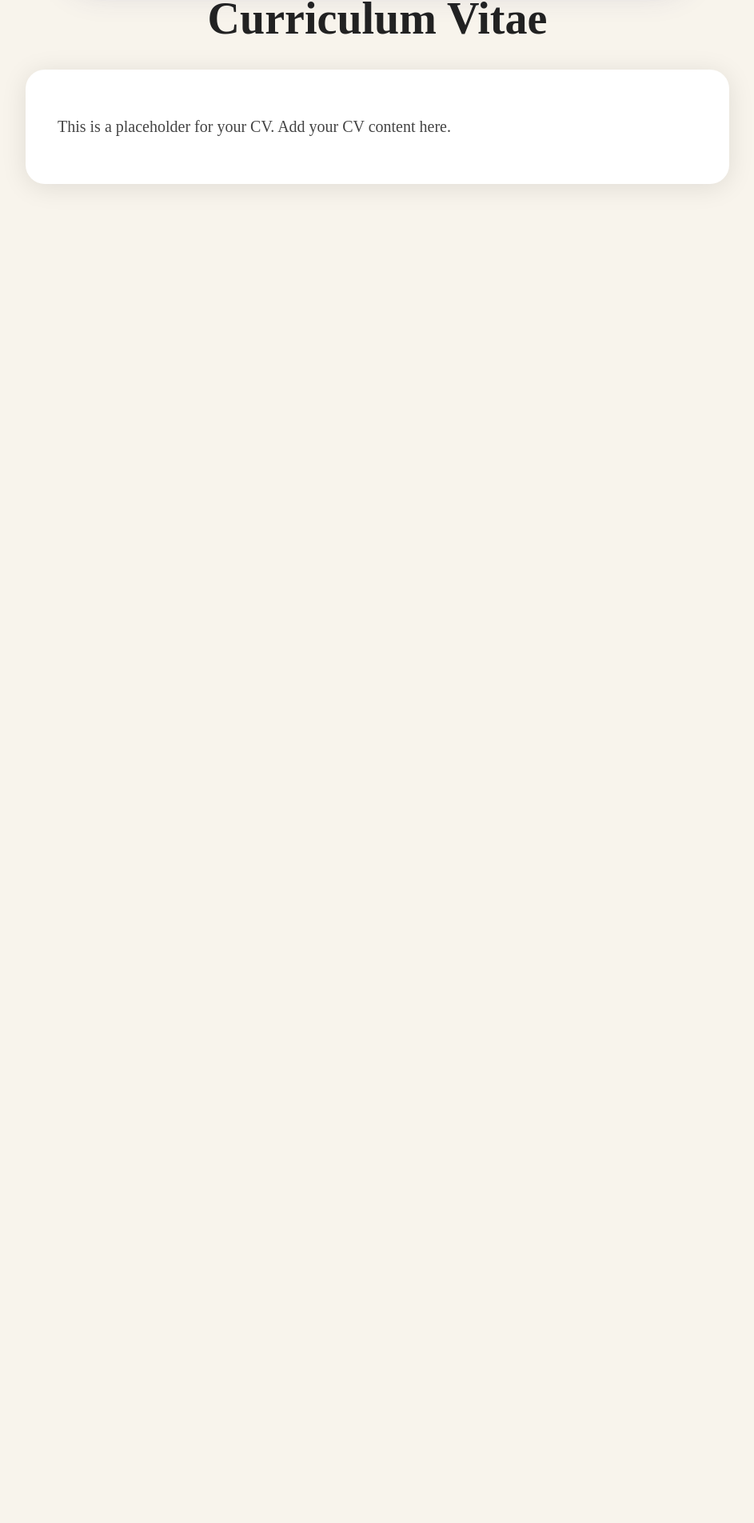
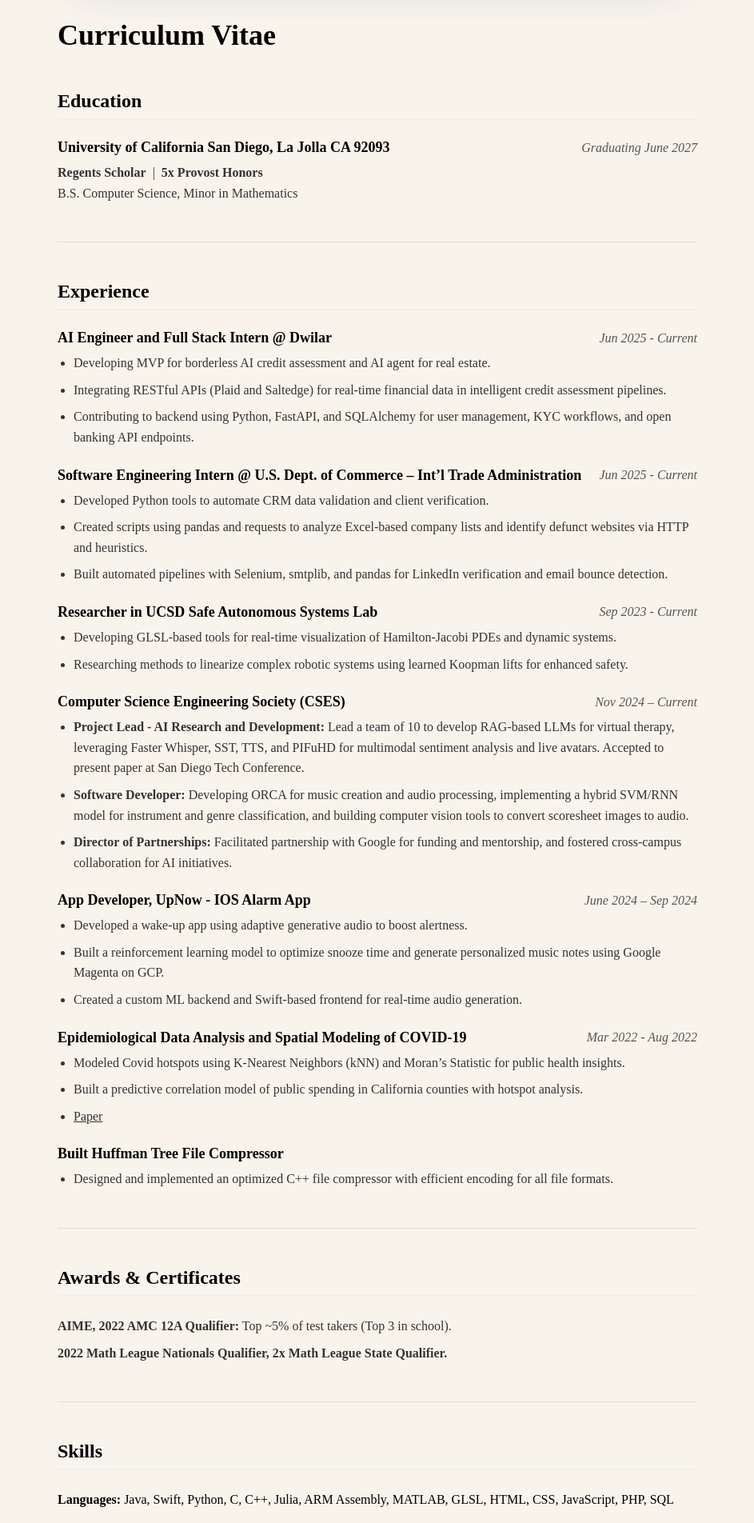
Before and after one commit to ssamal1/Portfolio, a Next.js app in the folder my-portfolio/: page /cv in a window 1280 px wide. Shown: the part 145-2049 px from the top of the page at 80% size, without its empty margins (168-1111 px from the left). Before the commit the page ends 816 px from the top, so only its background shows below. Built offline with nearby package versions, Linux system fonts and the light colour scheme.

Commit message:
CV Page Full working implementation

```diff
--- a/my-portfolio/src/components/Header.tsx
+++ b/my-portfolio/src/components/Header.tsx
@@ -25,9 +25,9 @@ export default function Header({
           onMouseLeave={() => setHoveredLink(prev => ({ ...prev, opacity: 0 }))}
         >
           <div className="nav-highlighter" style={hoveredLink} />
+          <Link href="/" legacyBehavior>
             <a
               className="blur-nav-link"
-            href="#about"
               onMouseEnter={e => {
                 if (navRef.current) {
                   setHoveredLink({
@@ -40,6 +40,7 @@ export default function Header({
             >
               About
             </a>
+          </Link>
           <Link href="/cv" legacyBehavior>
             <a
               className="blur-nav-link"
@@ -96,10 +97,10 @@ export default function Header({
       </header>
       <style jsx>{`
         .blur-header.dark {
-          background: rgba(0,0,0,0.45);
-          border: 1.5px solid rgba(255,255,255,0.35);
-          box-shadow: 0 8px 40px 0 rgba(0,0,0,0.60), 0 2px 24px 0 rgba(255,255,255,0.08);
-          color: #ffffff;
+          background: rgba(255,255,255,0.45); /* More transparent white for better blur */
+          border: 1.5px solid rgba(0,0,0,0.10);
+          box-shadow: 0 8px 40px 0 rgba(0,0,0,0.10), 0 2px 24px 0 rgba(0,0,0,0.06);
+          color: #000000; /* Black text for contrast */
           -webkit-backdrop-filter: blur(26px) saturate(1.6);
           backdrop-filter: blur(26px) saturate(1.6);
         }
--- a/my-portfolio/src/pages/cv.tsx
+++ b/my-portfolio/src/pages/cv.tsx
@@ -45,16 +45,223 @@ export default function CV() {
         themeReady={themeReady}
         toggleDarkMode={toggleDarkMode}
       />
-      <div style={{ paddingTop: '8rem', display: 'flex', flexDirection: 'column', alignItems: 'center' }}>
-        <h1 style={{ fontSize: 56, fontWeight: 800, color: darkMode ? '#eaeaea' : '#222', margin: 0, fontFamily: 'inherit', letterSpacing: 0.01 }}>
-          Curriculum Vitae
-        </h1>
-        <div style={{ marginTop: 32, width: '100%', maxWidth: 800, background: darkMode ? '#181818' : '#fff', borderRadius: 24, boxShadow: '0 4px 32px 0 rgba(0,0,0,0.10)', padding: 40 }}>
-          <p style={{ color: darkMode ? '#cccccc' : '#444', fontSize: 20 }}>
-            This is a placeholder for your CV. Add your CV content here.
-          </p>
-        </div>
-      </div>
+      <main className="cv-container">
+        <h1 className="cv-title">Curriculum Vitae</h1>
+
+        <section className="cv-section">
+          <h2 className="section-title">Education</h2>
+          <div className="entry">
+            <div className="entry-header">
+              <span className="entry-title">University of California San Diego, La Jolla CA 92093</span>
+              <span className="entry-date">Graduating June 2027</span>
+            </div>
+            <div className="entry-details">
+              <b>Regents Scholar</b> &nbsp;|&nbsp; <b>5x Provost Honors</b><br />
+              B.S. Computer Science, Minor in Mathematics
+            </div>
+          </div>
+        </section>
+
+        <hr className="section-divider" />
+
+        <section className="cv-section">
+          <h2 className="section-title">Experience</h2>
+          <div className="entry">
+            <div className="entry-header">
+              <span className="entry-title">AI Engineer and Full Stack Intern @ Dwilar</span>
+              <span className="entry-date">Jun 2025 - Current</span>
+            </div>
+            <ul className="entry-list">
+              <li>Developing MVP for borderless AI credit assessment and AI agent for real estate.</li>
+              <li>Integrating RESTful APIs (Plaid and Saltedge) for real-time financial data in intelligent credit assessment pipelines.</li>
+              <li>Contributing to backend using Python, FastAPI, and SQLAlchemy for user management, KYC workflows, and open banking API endpoints.</li>
+            </ul>
+          </div>
+          <div className="entry">
+            <div className="entry-header">
+              <span className="entry-title">Software Engineering Intern @ U.S. Dept. of Commerce – Int’l Trade Administration</span>
+              <span className="entry-date">Jun 2025 - Current</span>
+            </div>
+            <ul className="entry-list">
+              <li>Developed Python tools to automate CRM data validation and client verification.</li>
+              <li>Created scripts using pandas and requests to analyze Excel-based company lists and identify defunct websites via HTTP and heuristics.</li>
+              <li>Built automated pipelines with Selenium, smtplib, and pandas for LinkedIn verification and email bounce detection.</li>
+            </ul>
+          </div>
+          <div className="entry">
+            <div className="entry-header">
+              <span className="entry-title">Researcher in UCSD Safe Autonomous Systems Lab</span>
+              <span className="entry-date">Sep 2023 - Current</span>
+            </div>
+            <ul className="entry-list">
+              <li>Developing GLSL-based tools for real-time visualization of Hamilton-Jacobi PDEs and dynamic systems.</li>
+              <li>Researching methods to linearize complex robotic systems using learned Koopman lifts for enhanced safety.</li>
+            </ul>
+          </div>
+          <div className="entry">
+            <div className="entry-header">
+              <span className="entry-title">Computer Science Engineering Society (CSES)</span>
+              <span className="entry-date">Nov 2024 – Current</span>
+            </div>
+            <ul className="entry-list">
+              <li><b>Project Lead - AI Research and Development:</b> Lead a team of 10 to develop RAG-based LLMs for virtual therapy, leveraging Faster Whisper, SST, TTS, and PIFuHD for multimodal sentiment analysis and live avatars. Accepted to present paper at San Diego Tech Conference.</li>
+              <li><b>Software Developer:</b> Developing ORCA for music creation and audio processing, implementing a hybrid SVM/RNN model for instrument and genre classification, and building computer vision tools to convert scoresheet images to audio.</li>
+              <li><b>Director of Partnerships:</b> Facilitated partnership with Google for funding and mentorship, and fostered cross-campus collaboration for AI initiatives.</li>
+            </ul>
+          </div>
+          <div className="entry">
+            <div className="entry-header">
+              <span className="entry-title">App Developer, UpNow - IOS Alarm App</span>
+              <span className="entry-date">June 2024 – Sep 2024</span>
+            </div>
+            <ul className="entry-list">
+              <li>Developed a wake-up app using adaptive generative audio to boost alertness.</li>
+              <li>Built a reinforcement learning model to optimize snooze time and generate personalized music notes using Google Magenta on GCP.</li>
+              <li>Created a custom ML backend and Swift-based frontend for real-time audio generation.</li>
+            </ul>
+          </div>
+          <div className="entry">
+            <div className="entry-header">
+              <span className="entry-title">Epidemiological Data Analysis and Spatial Modeling of COVID-19</span>
+              <span className="entry-date">Mar 2022 - Aug 2022</span>
+            </div>
+            <ul className="entry-list">
+              <li>Modeled Covid hotspots using K-Nearest Neighbors (kNN) and Moran’s Statistic for public health insights.</li>
+              <li>Built a predictive correlation model of public spending in California counties with hotspot analysis.</li>
+              <li><a href="https://drive.google.com/file/d/1IvfyvAF1mJjXNod-Fong7IAb8dGBKWyS/view?usp=sharing" target="_blank" rel="noopener noreferrer">Paper</a></li>
+            </ul>
+          </div>
+          <div className="entry">
+            <div className="entry-header">
+              <span className="entry-title">Built Huffman Tree File Compressor</span>
+            </div>
+            <ul className="entry-list">
+              <li>Designed and implemented an optimized C++ file compressor with efficient encoding for all file formats.</li>
+            </ul>
+          </div>
+        </section>
+
+        <hr className="section-divider" />
+
+        <section className="cv-section">
+          <h2 className="section-title">Awards & Certificates</h2>
+          <ul className="entry-list awards-list">
+            <li><b>AIME, 2022 AMC 12A Qualifier:</b> Top ~5% of test takers (Top 3 in school).</li>
+            <li><b>2022 Math League Nationals Qualifier, 2x Math League State Qualifier.</b></li>
+          </ul>
+        </section>
+
+        <hr className="section-divider" />
+
+        <section className="cv-section">
+          <h2 className="section-title">Skills</h2>
+          <div className="skills-section">
+            <p><b>Languages:</b> Java, Swift, Python, C, C++, Julia, ARM Assembly, MATLAB, GLSL, HTML, CSS, JavaScript, PHP, SQL</p>
+            <p><b>Libraries/Frameworks:</b> React, Node.js, PyTorch, Tensorflow, NumPy, Pygame, Tkinter, Flask, Pandas, WebGL, Vue</p>
+            <p><b>Developer Tools:</b> VS Code, Xcode, Linux, Github, Google Cloud Platform, Docker</p>
+          </div>
+        </section>
+
+
+
+
+      </main>
+
+      <style jsx>{`
+        .cv-container {
+          color: ${darkMode ? '#fff' : '#000'};
+          width: 100%;
+          max-width: 800px;
+          margin: 0 auto;
+          padding: 10rem 2rem;
+          font-family: inherit;
+        }
+        .cv-title {
+          font-size: 36px;
+          font-weight: 800;
+          margin: 0 0 48px 0;
+          text-align: left;
+        }
+        .cv-section {
+          margin-bottom: 32px;
+        }
+        .section-title {
+          font-size: 24px;
+          font-weight: 700;
+          margin-bottom: 24px;
+          border-bottom: 2px solid ${darkMode ? '#333' : '#eee'};
+          padding-bottom: 8px;
+        }
+        .section-divider {
+          border: 0;
+          height: 1px;
+          background: ${darkMode ? '#333' : '#ddd'};
+          margin: 48px 0;
+        }
+        .entry {
+          margin-bottom: 24px;
+        }
+        .entry:last-child {
+          margin-bottom: 0;
+        }
+        .entry-header {
+          display: flex;
+          justify-content: space-between;
+          align-items: center;
+          margin-bottom: 8px;
+        }
+        .entry-title {
+          font-size: 18px;
+          font-weight: 700;
+        }
+        .entry-date {
+          font-size: 16px;
+          font-style: italic;
+          color: ${darkMode ? '#aaa' : '#555'};
+        }
+        .entry-details,
+        .entry-list {
+          font-size: 16px;
+          line-height: 1.6;
+          color: ${darkMode ? '#ccc' : '#333'};
+        }
+        .entry-list {
+          padding-left: 20px;
+          margin-top: 8px;
+        }
+        .entry-list li {
+          margin-bottom: 8px;
+        }
+        .entry-list a {
+          color: inherit;
+          text-decoration: underline;
+        }
+        .awards-list {
+          list-style-type: none;
+          padding-left: 0;
+        }
+        .skills-section p {
+          margin: 0 0 12px 0;
+          font-size: 16px;
+          line-height: 1.6;
+        }
+        .skills-section b {
+          font-weight: 700;
+        }
+        .contact-section p {
+          font-size: 18px;
+          margin-bottom: 12px;
+        }
+        .contact-section a {
+          color: ${darkMode ? '#1e90ff' : '#0070f3'};
+          text-decoration: none;
+        }
+        .contact-section a:hover {
+          text-decoration: underline;
+        }
+      `}</style>
+
+      <div style={{ height: 200 }}></div>
     </div>
   );
 }
```
Lines whose indentation alone changed are shown as unchanged.
